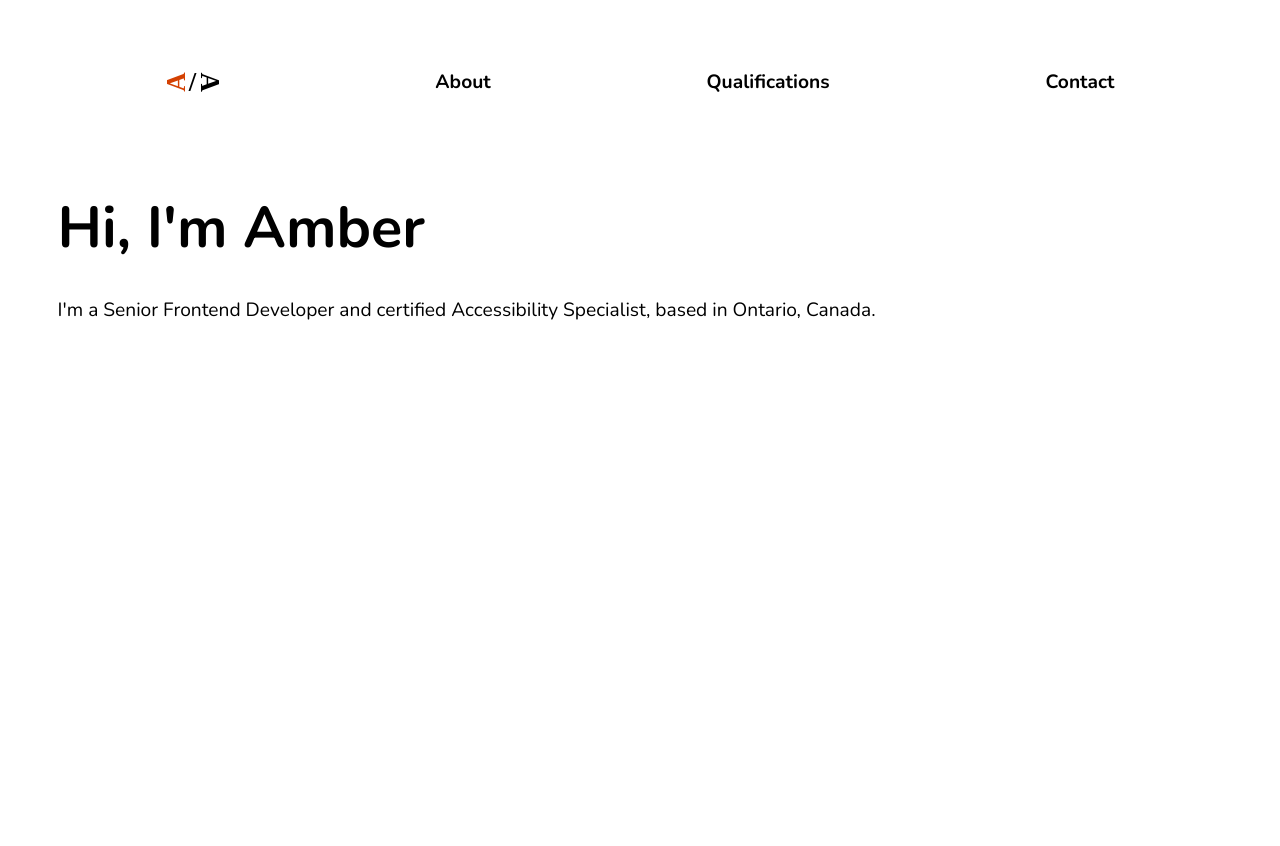
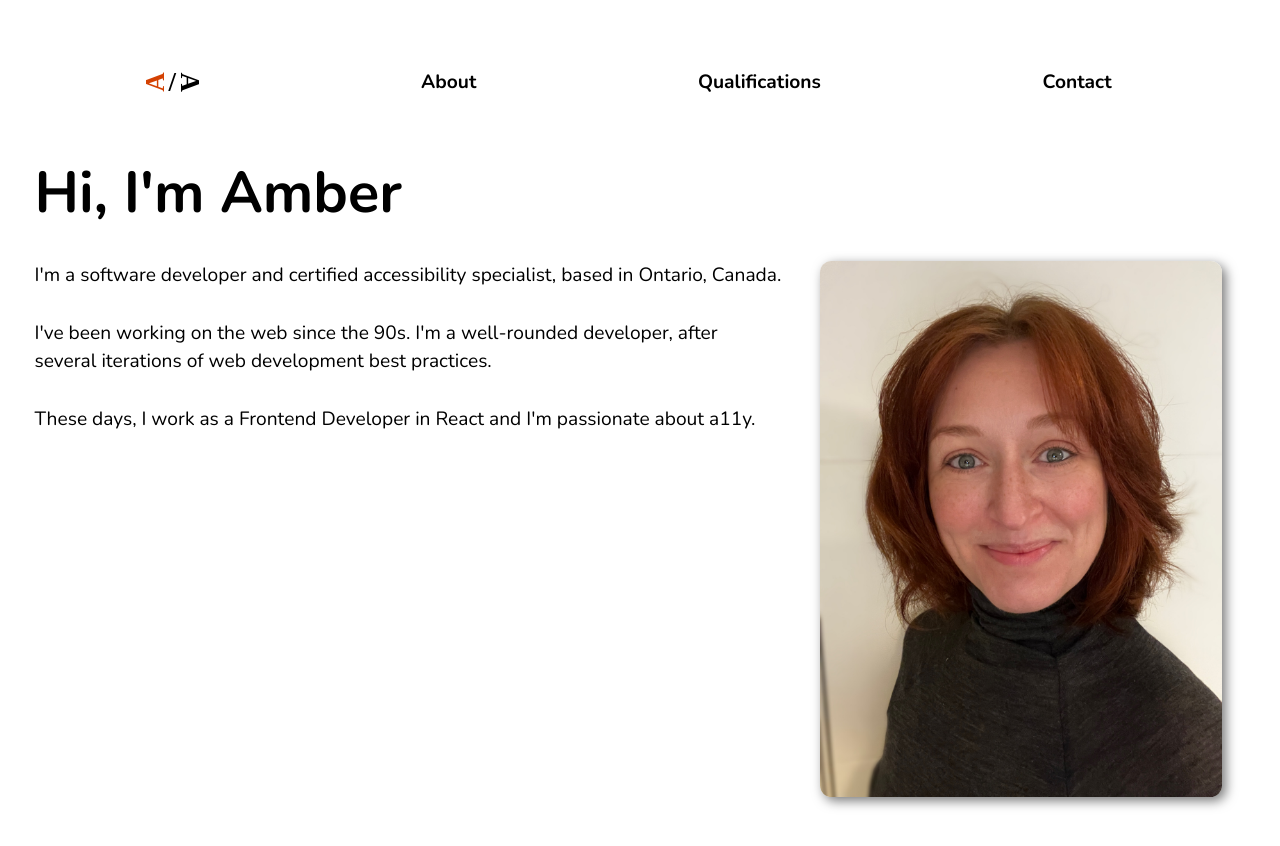
Before and after one commit to amberfrontend/website, a React (Vite) app: page / in a window 1280 px wide. Shown: the top 846 px of the page. Before the commit the page ends 800 px from the top, so only its background shows below. Built offline with nearby package versions, Linux system fonts and the light colour scheme; a web font is replaced by a local one.

Commit message:
Add layout component and photo on index page

```diff
--- a/src/App.tsx
+++ b/src/App.tsx
@@ -6,10 +6,10 @@ import './App.css';
 function App() {
   return (
     <>
-      <Link href='/' type='BODY'>
+      <Link href='/' type='body'>
         Link
       </Link>
-      <Button type='BODY' onClick={() => {}}>
+      <Button type='body' onClick={() => {}}>
         Button
       </Button>
     </>
--- a/src/architecture/GlobalStyles.css
+++ b/src/architecture/GlobalStyles.css
@@ -1,25 +1,13 @@
-@media (max-width: 20rem) {
+@media (max-width: 40rem) {
   header,
   main {
-    padding: 2rem;
-  }
-
-  html,
-  body {
-    scrollbar-width: none;
-  }
-}
-
-@media (min-width: 20.001rem) and (max-width: 40rem) {
-  header,
-  main {
-    padding: 1.8rem 2.2rem;
+    padding: 1.8rem 2.2rem 0 2.2rem;
   }
 }
 
 @media (min-width: 40.001rem) {
   header,
   main {
-    padding: 1.8rem 3rem;
+    padding: 1.8rem 3rem 0 1.8rem;
   }
 }
--- a/src/architecture/Layout/Layout.tsx
+++ b/src/architecture/Layout/Layout.tsx
@@ -1,29 +1,61 @@
 import { ReactNode } from 'react';
 import styled from 'styled-components';
 
+import useWindowWidth from '../../custom-hooks/useWindowWidth';
+
 import Flex from '../../components/Flex/Flex';
 
-type Colums = 'TWO_HALVES' | 'ONE_THIRD_TWO_THIRDS';
+type TwoHalves = {
+  left: '50%';
+  right: '50%';
+};
+
+type ThirdTwoThirds = {
+  left: '35%';
+  right: '65%';
+};
+
+type TwoThirdsThird = {
+  left: '65%';
+  right: '35%';
+};
+
+type Layout = TwoHalves | ThirdTwoThirds | TwoThirdsThird;
 
 interface LayoutProps {
-  columns: Colums;
+  layout: Layout;
   left: ReactNode;
   right: ReactNode;
 }
 
-export default function Layout({ columns, left, right }: LayoutProps) {
-  const StyledLeftColumn = styled.div`
-    width: ${columns === 'ONE_THIRD_TWO_THIRDS' ? '35%' : '50%'};
+export default function Layout({ layout, left, right }: LayoutProps) {
+  const isMobileWeb = useWindowWidth();
+
+  const StyledLeft = styled.div`
+    width: ${layout.left};
+
+    @media (min-width: 1rem) and (max-width: 56rem) {
+      width: 100%;
+    }
   `;
 
-  const StyledRightColumn = styled.div`
-    width: ${columns === 'ONE_THIRD_TWO_THIRDS' ? '65%' : '50%'};
+  const StyledRight = styled.div`
+    width: ${layout.right};
+
+    @media (min-width: 1rem) and (max-width: 56rem) {
+      width: 100%;
+    }
   `;
 
   return (
-    <Flex justifyContent='space-between' alignItems='flex-start' gap='2rem'>
-      <StyledLeftColumn>{left}</StyledLeftColumn>
-      <StyledRightColumn>{right}</StyledRightColumn>
+    <Flex
+      justifyContent='space-between'
+      alignItems='flex-start'
+      gap='2rem'
+      flexDirection={isMobileWeb ? 'column' : 'row'}
+    >
+      <StyledLeft>{left}</StyledLeft>
+      <StyledRight>{right}</StyledRight>
     </Flex>
   );
 }
--- a/src/architecture/Navigation/Navigation.tsx
+++ b/src/architecture/Navigation/Navigation.tsx
@@ -1,5 +1,6 @@
-import { useEffect, useState, useCallback } from 'react';
 import styled from 'styled-components';
+
+import useWindowWidth from '../../custom-hooks/useWindowWidth';
 
 import { FontAwesomeIcon } from '@fortawesome/react-fontawesome';
 import { faBars } from '@fortawesome/free-solid-svg-icons';
@@ -11,24 +12,7 @@ import { THEME_LIGHT } from '../../styles/theme';
 import './Navigation.css';
 
 export default function Navigation() {
-  const [windowSize, setWindowSize] = useState(window.innerWidth);
-
-  const responsizeWidth = 700;
-
-  const handleResize = useCallback(() => {
-    const timeoutId = setTimeout(() => {
-      setWindowSize(window.innerWidth);
-    }, 300);
-
-    return () => clearTimeout(timeoutId);
-  }, []);
-
-  useEffect(() => {
-    window.addEventListener('resize', handleResize);
-    return () => {
-      window.removeEventListener('resize', handleResize);
-    };
-  }, []); // eslint-disable-line react-hooks/exhaustive-deps
+  const isMobileWeb = useWindowWidth();
 
   const StyledLeftLetter = styled.span`
     color: ${THEME_LIGHT.TEXT.LOGO};
@@ -39,13 +23,11 @@ export default function Navigation() {
 
     ul {
       display: flex;
-      align-items: ${windowSize <= responsizeWidth ? 'flex-start' : 'center'};
-      flex-direction: ${windowSize <= responsizeWidth ? 'column' : 'row'};
-      justify-content: ${windowSize <= responsizeWidth
-        ? 'flex-start'
-        : 'space-around'};
-      gap: ${windowSize <= responsizeWidth ? '1rem' : '0'};
-      height: ${windowSize <= responsizeWidth ? '100vh' : '5rem'};
+      align-items: ${isMobileWeb ? 'flex-start' : 'center'};
+      flex-direction: ${isMobileWeb ? 'column' : 'row'};
+      justify-content: ${isMobileWeb ? 'flex-start' : 'space-around'};
+      gap: ${isMobileWeb ? '1rem' : '0'};
+      height: ${isMobileWeb ? '100vh' : '5rem'};
       list-style: none;
       padding-inline-start: 0;
       margin-block-end: 0;
@@ -59,12 +41,12 @@ export default function Navigation() {
     <StyledNav aria-label='main' className='NavMain'>
       <ul>
         <li>
-          {windowSize <= responsizeWidth ? (
-            <Link href={`/`} type='HEADER' className='NavLink'>
+          {isMobileWeb ? (
+            <Link href={`/`} type='header' className='NavLink'>
               Home
             </Link>
           ) : (
-            <Link href={`/`} type='HEADER' className='NavLink Logo'>
+            <Link href={`/`} type='header' className='NavLink Logo'>
               <span className='LogoWrapper'>
                 <StyledLeftLetter className='LeftLetter'>A</StyledLeftLetter>
                 <span aria-hidden={true}>/</span>
@@ -74,17 +56,17 @@ export default function Navigation() {
           )}
         </li>
         <li>
-          <Link href={`/about`} type='HEADER' className='NavLink'>
+          <Link href={`/about`} type='header' className='NavLink'>
             About
           </Link>
         </li>
         <li>
-          <Link href={`/qualifications`} type='HEADER' className='NavLink'>
+          <Link href={`/qualifications`} type='header' className='NavLink'>
             Qualifications
           </Link>
         </li>
         <li>
-          <Link href={`/contact`} type='HEADER' className='NavLink'>
+          <Link href={`/contact`} type='header' className='NavLink'>
             Contact
           </Link>
         </li>
@@ -92,15 +74,14 @@ export default function Navigation() {
     </StyledNav>
   );
 
-  const menuMarkup =
-    windowSize <= responsizeWidth ? (
+  const menuMarkup = isMobileWeb ? (
     <div>
       <Flex justifyContent='flex-start'>
         <Modal
           title='Main menu'
           isNav={true}
           triggerButton={{
-              type: 'HEADER',
+            type: 'header',
             children: <FontAwesomeIcon icon={faBars} />,
           }}
         >
--- a/src/components/Button/Button.tsx
+++ b/src/components/Button/Button.tsx
@@ -3,7 +3,7 @@ import styled from 'styled-components';
 
 import { COLORS } from '../../styles/theme';
 
-export type ButtonType = 'BODY' | 'HEADER';
+export type ButtonType = 'body' | 'header';
 
 interface ButtonProps {
   ariaLabel?: string | undefined;
@@ -19,7 +19,7 @@ export type ButtonRef = HTMLButtonElement;
 const Button = forwardRef<ButtonRef, ButtonProps>(
   ({ ariaLabel = undefined, children, className, id, type, onClick }, ref) => {
     const StyledButton = styled.button`
-      background: ${type === 'BODY' ? COLORS.PRIMARY : COLORS.NEAR_BLACK};
+      background: ${type === 'body' ? COLORS.PRIMARY : COLORS.NEAR_BLACK};
       color: ${COLORS.WHITE};
       cursor: pointer;
       font-weight: 700;
@@ -32,7 +32,7 @@ const Button = forwardRef<ButtonRef, ButtonProps>(
       &:active,
       &:hover {
         outline: 0.15rem solid
-          ${type === 'BODY' ? COLORS.PRIMARY : COLORS.NEAR_BLACK};
+          ${type === 'body' ? COLORS.PRIMARY : COLORS.NEAR_BLACK};
         outline-offset: 0.1rem;
       }
     `;
--- a/src/components/Flex/Flex.tsx
+++ b/src/components/Flex/Flex.tsx
@@ -9,12 +9,14 @@ type JustifyContent =
   | 'space-between'
   | 'space-around'
   | 'space-evenly';
+type FlexDirection = 'column' | 'row';
 type FlexWrap = 'wrap' | 'nowrap' | 'wrap-reverse';
 type Gap = '0.25rem' | '0.5rem' | '0.75rem' | '1rem' | '2rem';
 
 interface FlexProps {
   alignItems?: AlignItems;
   children: ReactNode;
+  flexDirection?: FlexDirection;
   flexWrap?: FlexWrap;
   gap?: Gap;
   justifyContent?: JustifyContent;
@@ -23,6 +25,7 @@ interface FlexProps {
 export default function Flex({
   alignItems,
   children,
+  flexDirection,
   flexWrap,
   gap,
   justifyContent,
@@ -30,6 +33,7 @@ export default function Flex({
   const StyledFlex = styled.div`
     display: flex;
     align-items: ${alignItems || null};
+    flex-direction: ${flexDirection || null};
     flex-wrap: ${flexWrap || null};
     gap: ${gap || null};
     justify-content: ${justifyContent || null};
--- /dev/null
+++ b/src/custom-hooks/useWindowWidth.ts
@@ -0,0 +1,26 @@
+import { useEffect, useState, useCallback } from 'react';
+
+const useWindowWidth = () => {
+  const [windowSize, setWindowSize] = useState(window.innerWidth);
+
+  useEffect(() => {
+    window.addEventListener('resize', handleResize);
+    return () => {
+      window.removeEventListener('resize', handleResize);
+    };
+  }, []); // eslint-disable-line react-hooks/exhaustive-deps
+
+  const handleResize = useCallback(() => {
+    const timeoutId = setTimeout(() => {
+      setWindowSize(window.innerWidth);
+    }, 300);
+
+    return () => clearTimeout(timeoutId);
+  }, []);
+
+  const responsizeWidth = 640;
+
+  return windowSize <= responsizeWidth;
+};
+
+export default useWindowWidth;
--- a/src/routes/Contact/Contact.tsx
+++ b/src/routes/Contact/Contact.tsx
@@ -12,7 +12,7 @@ export default function Contact() {
         <Link
           href='https://www.linkedin.com/in/mizamberarmstrong'
           external
-          type='BODY'
+          type='body'
         >
           mizamberarmstrong
         </Link>
@@ -20,7 +20,7 @@ export default function Contact() {
       <hr aria-hidden='true' />
       <h2>GitHub</h2>
       <p>
-        <Link href='https://github.com/amberfrontend' external type='BODY'>
+        <Link href='https://github.com/amberfrontend' external type='body'>
           amberfrontend
         </Link>
       </p>
--- a/src/routes/Index/Index.tsx
+++ b/src/routes/Index/Index.tsx
@@ -1,16 +1,46 @@
+import styled from 'styled-components';
+
+import { COLORS } from '../../styles/theme';
+
+import Layout from '../../architecture/Layout/Layout';
 import Block from '../../components/Block/Block';
+import headshot from '../../assets/images/AmberArmstrong.jpg';
 import './Index.css';
 
 export default function Index() {
+  const StyledImg = styled.img`
+    border-radius: 0.6rem;
+    box-shadow: 0.2rem 0.2rem 0.6rem ${COLORS.GREY02};
+  `;
   return (
     <>
       <Block>
         <h1 className='Index'>Hi, I'm Amber</h1>
-        <p>
-          I'm a Senior <strong className='Opt'>Frontend Developer</strong> and
-          certified <strong className='Opt'>Accessibility Specialist</strong>,
-          based in <strong className='Opt'>Ontario, Canada</strong>.
-        </p>
+        <Layout
+          layout={{ left: '65%', right: '35%' }}
+          left={
+            <>
+              <p>
+                I'm a <strong className='Opt'>software developer</strong> and
+                certified{' '}
+                <strong className='Opt'>accessibility specialist</strong>, based
+                in <strong className='Opt'>Ontario, Canada</strong>.
+              </p>
+              <p>
+                I've been working on the web since the 90s. I'm a well-rounded
+                developer, after several iterations of web development best
+                practices.
+              </p>
+              <p>
+                These days, I work as a Frontend Developer in React and I'm
+                passionate about a11y.
+              </p>
+            </>
+          }
+          right={
+            <StyledImg src={headshot} alt='Amber Armstrong' width='100%' />
+          }
+        />
       </Block>
     </>
   );
--- a/src/routes/Qualifications/Qualifications.tsx
+++ b/src/routes/Qualifications/Qualifications.tsx
@@ -28,7 +28,7 @@ export default function Qualifications() {
             <Link
               href='https://www.accessibilityassociation.org/s/certified-professional'
               external
-              type='BODY'
+              type='body'
             >
               CPACC
             </Link>
@@ -48,7 +48,7 @@ export default function Qualifications() {
             <Link
               href='https://www.deque.com/training/?branded=&utm_term=deque%20accessibility%20training&utm_campaign=Search+-+Branded&utm_source=adwords&utm_medium=ppc&hsa_src=g&hsa_ad=430042340360&hsa_tgt=aud-962204394155:kwd-1594574712882&hsa_mt=e&hsa_ver=3&hsa_acc=7854167720&hsa_kw=deque%20accessibility%20training&hsa_grp=98767378974&hsa_cam=1494072164&hsa_net=adwords&gad_source=1&gclid=Cj0KCQjw-r-vBhC-ARIsAGgUO2ACHlp4Xpx8ox0J2O4Y264yMQtfO_liBrrF0KS3qQ1lGf7bmDrsChcaAu2pEALw_wcB'
               external
-              type='BODY'
+              type='body'
             >
               Deque Systems Web Accessibility
             </Link>
@@ -61,7 +61,7 @@ export default function Qualifications() {
         <Link
           href='https://shopify.engineering/building-data-table-component-react'
           external
-          type='BODY'
+          type='body'
         >
           Building a Data Table Component in React
         </Link>
```
Also changed, not shown: src/components/Link/Link.tsx (+5 -5 lines), src/routes/About/About.tsx (+7 -21 lines), src/assets/images/AmberArmstrong02.jpg (added). Lines whose indentation alone changed are shown as unchanged.
